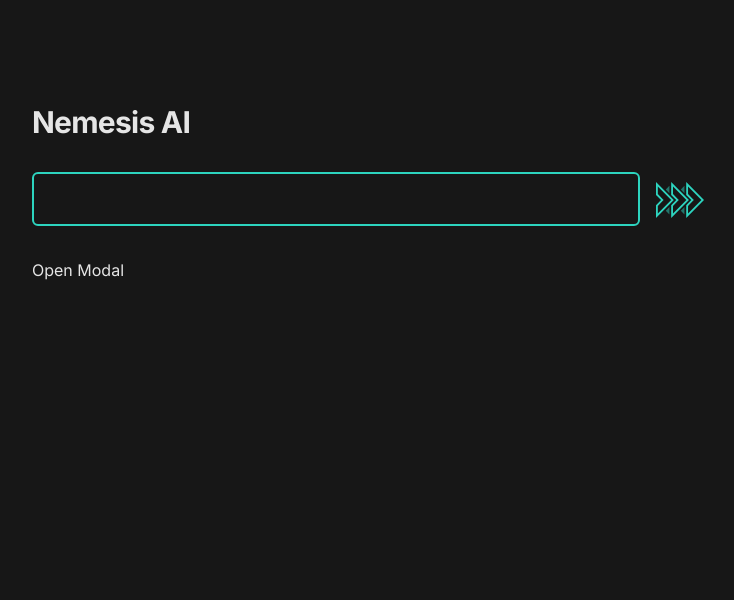
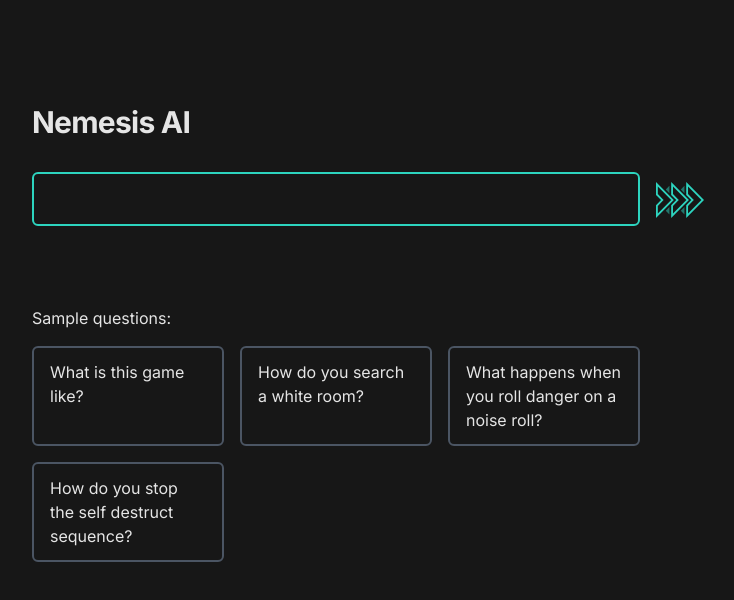
Before and after one commit to laurakcleve/board-game-chatbot-next, a Next.js app: page / in a window 1280 px wide. Shown: the top 600 px of the page, without its empty margins (272-1006 px from the left). Built offline with nearby package versions, Linux system fonts and the light colour scheme.

Commit message:
Add sample questions

```diff
--- /dev/null
+++ b/app/components/SampleQuestion.tsx
@@ -0,0 +1,18 @@
+interface SampleQuestionProps {
+  question: string
+  onClick: () => void
+}
+
+export default function SampleQuestion({
+  question,
+  onClick,
+}: SampleQuestionProps) {
+  return (
+    <a
+      className='basis-48 py-3 px-4 cursor-pointer border-solid border-2 border-gray-600 hover:border-slate-400 rounded-md'
+      onClick={onClick}
+    >
+      {question}
+    </a>
+  )
+}
--- a/app/page.tsx
+++ b/app/page.tsx
@@ -5,12 +5,20 @@ import Image from 'next/image'
 import Modal from 'react-modal'
 import arrowsIcon from '../public/arrows.svg'
 import AutoResizeTextarea from './components/AutoResizeTextarea'
+import SampleQuestion from './components/SampleQuestion'
 
 export default function Home() {
   const [userInput, setUserInput] = useState('')
   const [assistantResponse, setAssistantResponse] = useState('')
   const [isLoading, setIsLoading] = useState(false)
   const [isModalOpen, setIsModalOpen] = useState(false)
+
+  const sampleQuestions = [
+    'What is this game like?',
+    'How do you search a white room?',
+    'What happens when you roll danger on a noise roll?',
+    'How do you stop the self destruct sequence?',
+  ]
 
   function openModal() {
     setIsModalOpen(true)
@@ -20,12 +28,12 @@ export default function Home() {
     setIsModalOpen(false)
   }
 
-  async function askChat() {
+  async function askChat(question: string) {
     setIsLoading(true)
     fetch('/api/chat', {
       method: 'POST',
       headers: { 'Content-Type': 'application/json' },
-      body: JSON.stringify(userInput),
+      body: JSON.stringify(question),
     }).then(async (res) => {
       setIsLoading(false)
       if (res.status === 200) {
@@ -35,7 +43,7 @@ export default function Home() {
   }
 
   function handleSubmit() {
-    askChat()
+    askChat(userInput)
   }
 
   return (
@@ -77,7 +85,21 @@ export default function Home() {
             {assistantResponse}
           </div>
 
-          <button onClick={openModal}>Open Modal</button>
+        <div className='mt-20'>
+          <h2 className='mb-4'>Sample questions:</h2>
+          <div className='flex flex-wrap justify-start gap-4'>
+            {sampleQuestions.map((q) => (
+              <SampleQuestion
+                key={q}
+                question={q}
+                onClick={() => {
+                  setUserInput(q)
+                  askChat(q)
+                }}
+              />
+            ))}
+          </div>
+        </div>
 
           <Modal
             isOpen={isModalOpen}
```
